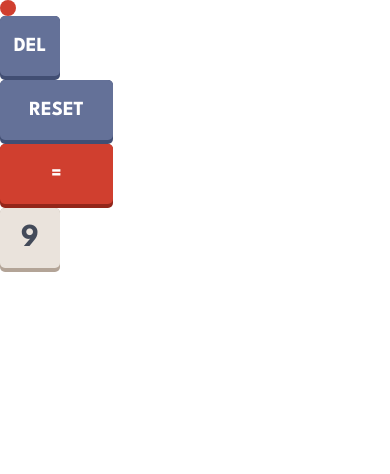
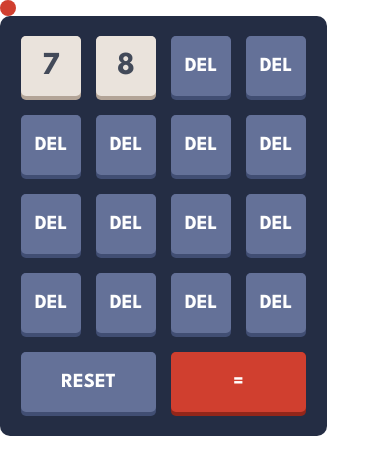
Before and after one commit to 15077693d/Calcalator-Moblie-App, a React Native app: screen / in a window 390 px wide. Shown: the top 474 px of the page. Built offline with nearby package versions, Linux system fonts and the light colour scheme.

Commit message:
num pad container

```diff
--- a/App.tsx
+++ b/App.tsx
@@ -3,9 +3,8 @@ import { useFonts } from "expo-font";
 import React, { useState } from "react";
 import { View } from "react-native";
 import { ThemeProvider } from "styled-components/native";
-import { NumberPadButton } from "./Components/Button/NumberPadButtons/NumberPadButtons";
 import SwitchButton from "./Components/Button/SwitchButton/SwitchButton";
-import { NumberPadButtonType } from "./Interfaces/Button";
+import NumberPadContainer from "./Containers/NumberPadContainer/NumberPadContainer";
 import { ThemeId, THEMES } from "./Styles/Theme";
 
 export default function App() {
@@ -23,34 +22,7 @@ export default function App() {
           handlePress={(activeThemeId) => setThemeId(activeThemeId)}
           label={""}
         />
-        <NumberPadButton
-          label={"DEL"}
-          handlePress={function (option: number): void {
-            console.log("this is delete");
-          }}
-          buttonType={NumberPadButtonType.Delete}
-        />
-        <NumberPadButton
-          label={"RESET"}
-          handlePress={function (option: number): void {
-            console.log("this is reset");
-          }}
-          buttonType={NumberPadButtonType.Reset}
-        />
-        <NumberPadButton
-          label={"="}
-          handlePress={function (option: number): void {
-            console.log("this is reset");
-          }}
-          buttonType={NumberPadButtonType.Equal}
-        />
-        <NumberPadButton
-          label={"9"}
-          handlePress={function (option: number): void {
-            console.log("this is primary");
-          }}
-          buttonType={NumberPadButtonType.Primary}
-        />
+        <NumberPadContainer />
       </View>
     </ThemeProvider>
   );
--- a/Components/Button/NumberPadButtons/NumberPadButtons.elements.ts
+++ b/Components/Button/NumberPadButtons/NumberPadButtons.elements.ts
@@ -4,13 +4,13 @@ import {
   NumberPadButtonType,
 } from "../../../Interfaces/Button";
 
-export const BaseNumberPadButtonWrapper = styled.View<BaseNumberPadButtonProps>`
+export const Wrapper = styled.View<BaseNumberPadButtonProps>`
   ${({ theme: { color, borderRadius }, buttonType }) => {
     // width
     const selectedWidth =
       buttonType === NumberPadButtonType.Reset ||
       buttonType === NumberPadButtonType.Equal
-        ? "113px"
+        ? "135px"
         : "60px";
     // background color
     let selectedBackgroundColor = color.buttonShadow.primary;
@@ -31,7 +31,7 @@ export const BaseNumberPadButtonWrapper = styled.View<BaseNumberPadButtonProps>`
   }}
 `;
 
-export const BaseNumberPadLabel = styled.Text<BaseNumberPadButtonProps>`
+export const Label = styled.Text<BaseNumberPadButtonProps>`
   ${({ theme: { font, color }, buttonType }) => {
     // text color
     let selectedColor = color.text.primaryButton;
@@ -59,13 +59,13 @@ export const BaseNumberPadLabel = styled.Text<BaseNumberPadButtonProps>`
   }}
 `;
 
-export const BaseNumberPadButton = styled.TouchableOpacity<BaseNumberPadButtonProps>`
+export const Button = styled.TouchableOpacity<BaseNumberPadButtonProps>`
   ${({ theme: { color, borderRadius }, buttonType, active = false }) => {
     // width
     const selectedWidth =
       buttonType === NumberPadButtonType.Reset ||
       buttonType === NumberPadButtonType.Equal
-        ? "113px"
+        ? "135px"
         : "60px";
     // background color
     let selectedBackgroundColor = active
--- a/Components/Button/NumberPadButtons/NumberPadButtons.tsx
+++ b/Components/Button/NumberPadButtons/NumberPadButtons.tsx
@@ -1,20 +1,17 @@
 import React, { useState } from "react";
 import { NumberPadButtonProps } from "../../../Interfaces/Button";
-import {
-  BaseNumberPadButton,
-  BaseNumberPadButtonWrapper,
-  BaseNumberPadLabel,
-} from "./NumberPadButtons.elements";
+import { Button, Label, Wrapper } from "./NumberPadButtons.elements";
 
 export function NumberPadButton({
   buttonType,
   label,
   handlePress,
+  ...args
 }: NumberPadButtonProps<number>) {
   const [active, setActive] = useState(false);
   return (
-    <BaseNumberPadButtonWrapper buttonType={buttonType}>
-      <BaseNumberPadButton
+    <Wrapper {...args} buttonType={buttonType}>
+      <Button
         onPress={() => handlePress(1)}
         onPressIn={() => {
           setActive(true);
@@ -24,8 +21,8 @@ export function NumberPadButton({
         active={active}
         activeOpacity={1}
       >
-        <BaseNumberPadLabel buttonType={buttonType}>{label}</BaseNumberPadLabel>
-      </BaseNumberPadButton>
-    </BaseNumberPadButtonWrapper>
+        <Label buttonType={buttonType}>{label}</Label>
+      </Button>
+    </Wrapper>
   );
 }
--- /dev/null
+++ b/Containers/NumberPadContainer/NumberPadContainer.elements.ts
@@ -0,0 +1,30 @@
+import styled, { css } from "styled-components/native";
+import { NumberPadButton } from "../../Components/Button/NumberPadButtons/NumberPadButtons";
+
+export const Wrapper = styled.View`
+  ${({ theme: { color, borderRadius } }) => css`
+    display: flex;
+    justify-content: center;
+    align-items: center;
+    border-radius: ${borderRadius.medium};
+    background-color: ${color.background.switchAndNumberPad};
+    width: 327px;
+    height: 420px;
+  `}
+`;
+export const Container = styled.View`
+  ${() => css`
+    display: grid;
+    grid-gap: 15px;
+    grid-template-rows: repeat(5, 64px);
+    grid-template-columns: repeat(4, 60px);
+  `}
+`;
+
+export const ResetButton = styled(NumberPadButton)`
+  grid-area: 5/1/5/3;
+`;
+
+export const EqualButton = styled(NumberPadButton)`
+  grid-area: 5/3/5/5;
+`;
--- /dev/null
+++ b/Containers/NumberPadContainer/NumberPadContainer.tsx
@@ -0,0 +1,144 @@
+import React from "react";
+import { NumberPadButton } from "../../Components/Button/NumberPadButtons/NumberPadButtons";
+import { NumberPadButtonType } from "../../Interfaces/Button";
+import {
+  Container,
+  EqualButton,
+  ResetButton,
+  Wrapper,
+} from "./NumberPadContainer.elements";
+
+export default function NumberPadContainer() {
+  return (
+    <Wrapper>
+      <Container>
+        <NumberPadButton
+          label={"7"}
+          handlePress={function (option: number): void {
+            console.log("this is 7");
+          }}
+          buttonType={NumberPadButtonType.Primary}
+        />
+        <NumberPadButton
+          label={"8"}
+          handlePress={function (option: number): void {
+            console.log("this is 8");
+          }}
+          buttonType={NumberPadButtonType.Primary}
+        />
+        <NumberPadButton
+          label={"DEL"}
+          handlePress={function (option: number): void {
+            console.log("this is delete");
+          }}
+          buttonType={NumberPadButtonType.Delete}
+        />
+        <NumberPadButton
+          label={"DEL"}
+          handlePress={function (option: number): void {
+            console.log("this is delete");
+          }}
+          buttonType={NumberPadButtonType.Delete}
+        />
+        <NumberPadButton
+          label={"DEL"}
+          handlePress={function (option: number): void {
+            console.log("this is delete");
+          }}
+          buttonType={NumberPadButtonType.Delete}
+        />
+        <NumberPadButton
+          label={"DEL"}
+          handlePress={function (option: number): void {
+            console.log("this is delete");
+          }}
+          buttonType={NumberPadButtonType.Delete}
+        />
+        <NumberPadButton
+          label={"DEL"}
+          handlePress={function (option: number): void {
+            console.log("this is delete");
+          }}
+          buttonType={NumberPadButtonType.Delete}
+        />
+        <NumberPadButton
+          label={"DEL"}
+          handlePress={function (option: number): void {
+            console.log("this is delete");
+          }}
+          buttonType={NumberPadButtonType.Delete}
+        />
+        <NumberPadButton
+          label={"DEL"}
+          handlePress={function (option: number): void {
+            console.log("this is delete");
+          }}
+          buttonType={NumberPadButtonType.Delete}
+        />
+        <NumberPadButton
+          label={"DEL"}
+          handlePress={function (option: number): void {
+            console.log("this is delete");
+          }}
+          buttonType={NumberPadButtonType.Delete}
+        />
+        <NumberPadButton
+          label={"DEL"}
+          handlePress={function (option: number): void {
+            console.log("this is delete");
+          }}
+          buttonType={NumberPadButtonType.Delete}
+        />
+        <NumberPadButton
+          label={"DEL"}
+          handlePress={function (option: number): void {
+            console.log("this is delete");
+          }}
+          buttonType={NumberPadButtonType.Delete}
+        />
+        <NumberPadButton
+          label={"DEL"}
+          handlePress={function (option: number): void {
+            console.log("this is delete");
+          }}
+          buttonType={NumberPadButtonType.Delete}
+        />
+        <NumberPadButton
+          label={"DEL"}
+          handlePress={function (option: number): void {
+            console.log("this is delete");
+          }}
+          buttonType={NumberPadButtonType.Delete}
+        />
+        <NumberPadButton
+          label={"DEL"}
+          handlePress={function (option: number): void {
+            console.log("this is delete");
+          }}
+          buttonType={NumberPadButtonType.Delete}
+        />
+        <NumberPadButton
+          label={"DEL"}
+          handlePress={function (option: number): void {
+            console.log("this is delete");
+          }}
+          buttonType={NumberPadButtonType.Delete}
+        />
+        <ResetButton
+          label={"RESET"}
+          handlePress={function (option: number): void {
+            console.log("this is reset");
+          }}
+          buttonType={NumberPadButtonType.Reset}
+        />
+        <EqualButton
+          label={"="}
+          handlePress={function (option: number): void {
+            console.log("this is reset");
+          }}
+          buttonType={NumberPadButtonType.Equal}
+        />
+      </Container>
+    </Wrapper>
+  );
+}
--- /dev/null
+++ b/Interfaces/Common.ts
@@ -0,0 +1,3 @@
+export type ComponentProps = {
+  children: JSX.Element | JSX.Element[];
+};
```
